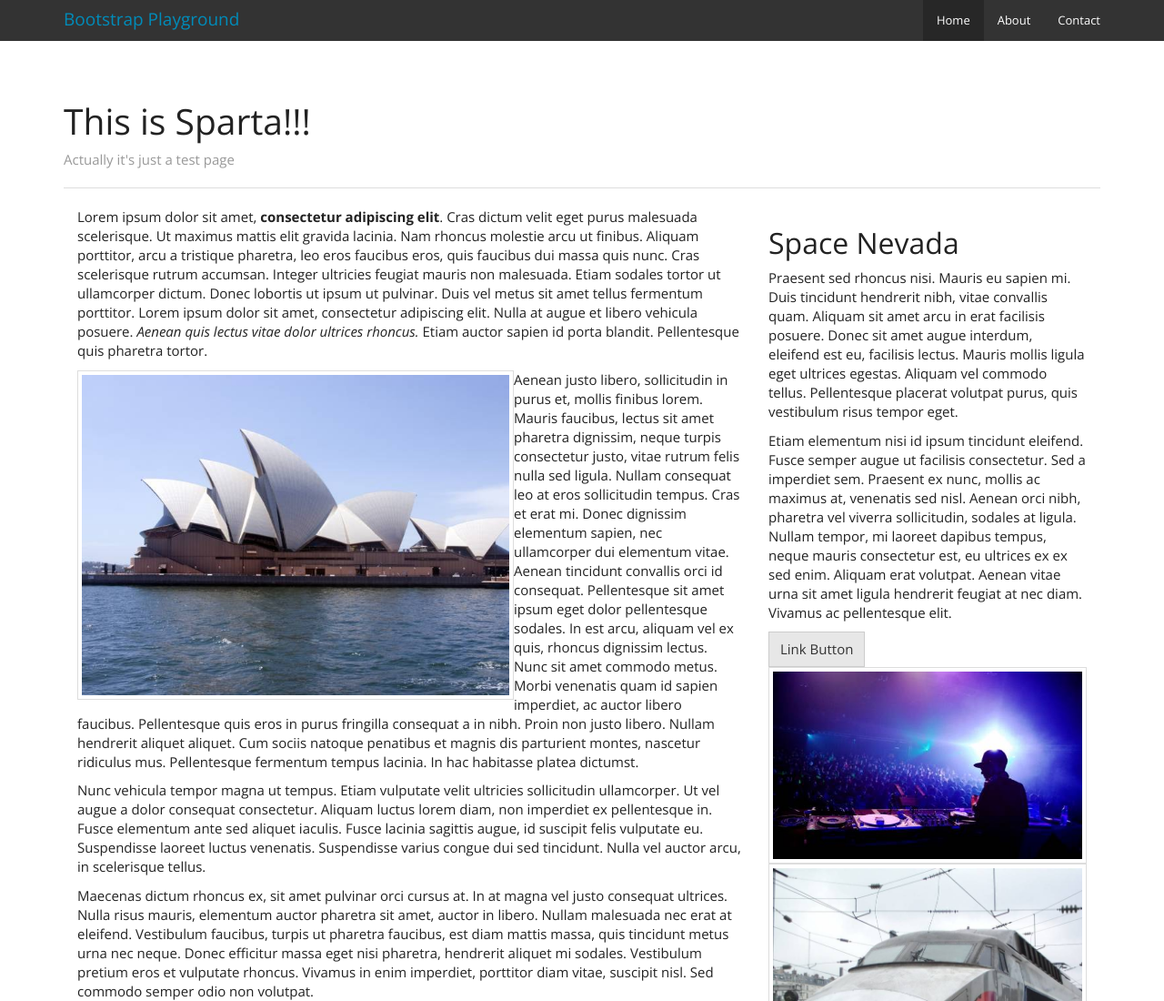
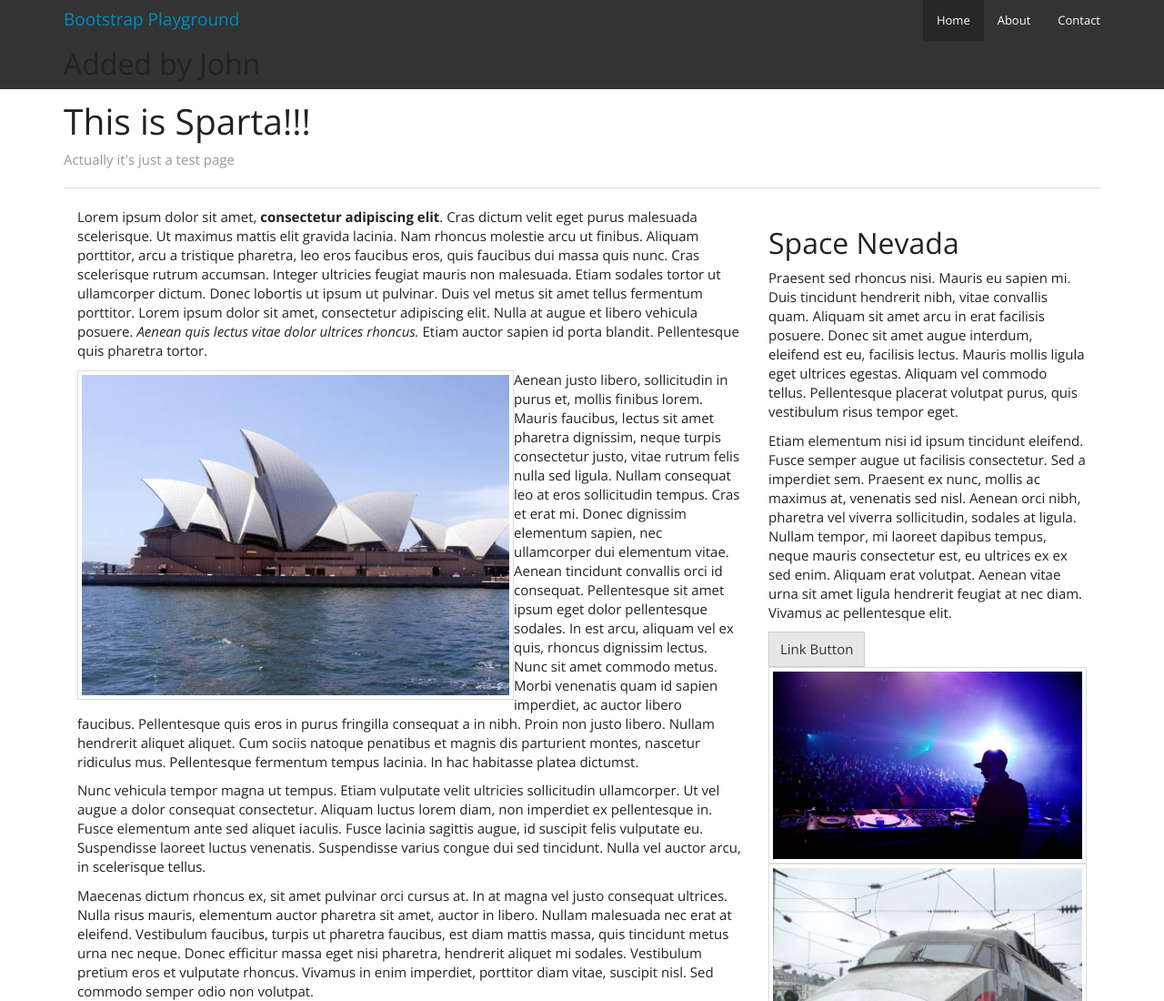
Before and after one commit to jfjohnny5/bootstrapplayground, a plain HTML site: page index.html in a window 1280 px wide. Shown: the top 1100 px of the page at 91% size. Drawn offline with nearby package versions, Linux system fonts and the light colour scheme.

Commit message:
Added John comment

```diff
--- a/index.html
+++ b/index.html
@@ -19,6 +19,7 @@
                     </button>
                     <div id="logo">
                         <a href="."><h4>Bootstrap Playground</h4></a>
+                        <h2>Added by John</h2>
                     </div>
                 </div>
                 <div class="navbar-collapse collapse">
```
